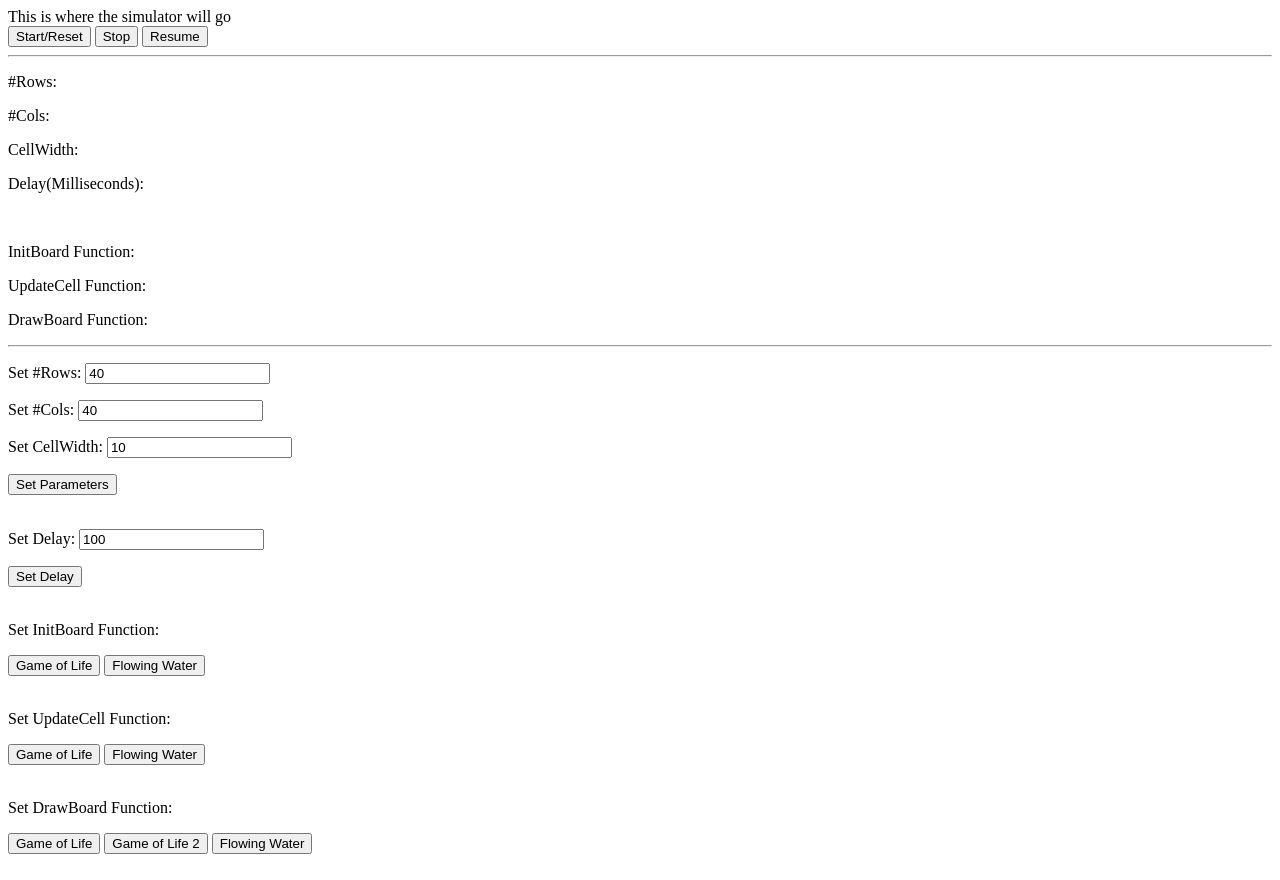
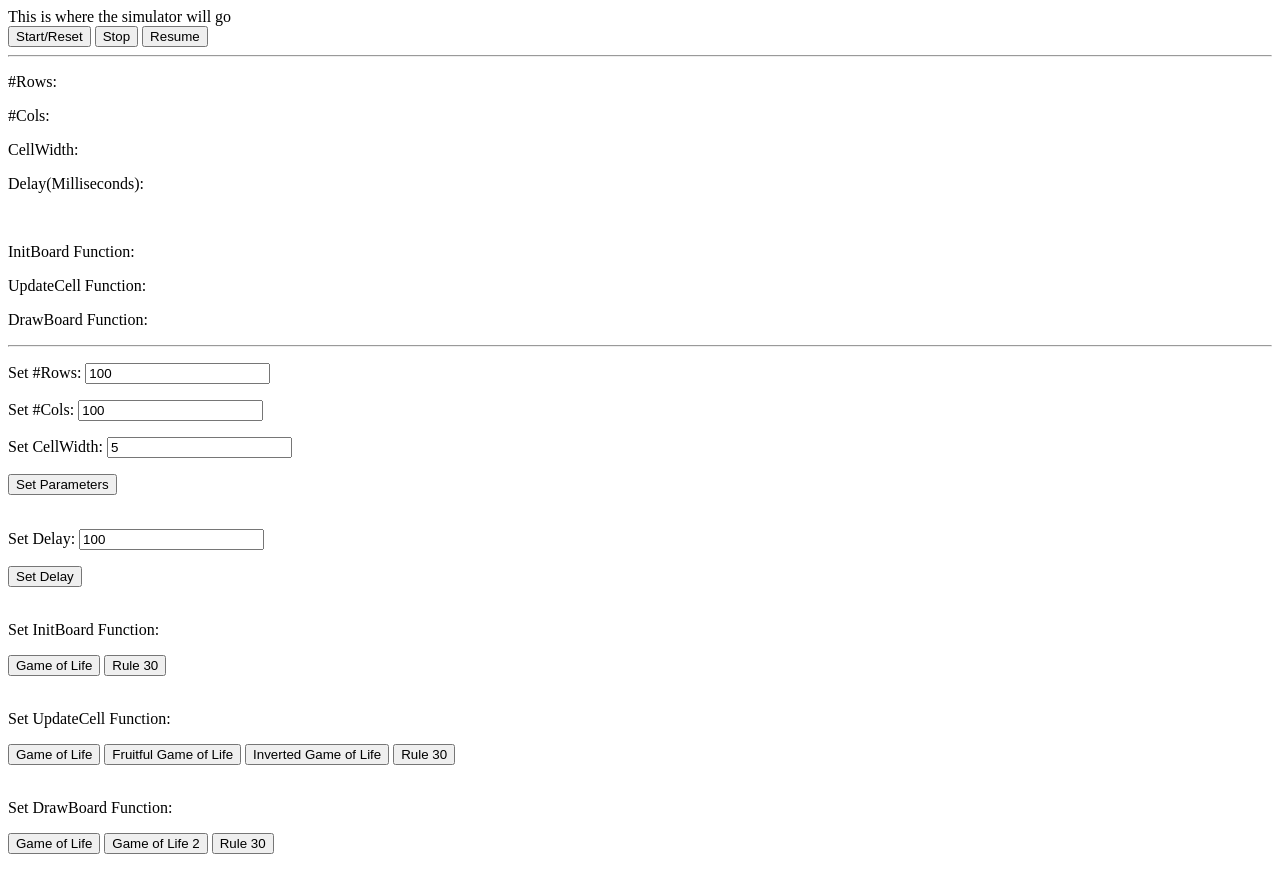
Before and after one commit to Vadim-Pelyushenko/CMPS115_Cellulites, a plain HTML site: page Workable Automata/Version 4/index.html in a window 1280 px wide. Drawn offline with Linux system fonts and the light colour scheme.

Commit message:
True revert

```diff
--- a/Workable Automata/Version 4/index.html
+++ b/Workable Automata/Version 4/index.html
@@ -9,7 +9,7 @@
 		<script type="text/javascript" src="site_controller.js"></script>
 
 		<script type="text/javascript" src="game_of_life.js"></script>
-		<script type="text/javascript" src="flowingWater1.js"></script>
+		<script type="text/javascript" src="rule30.js"></script>
 	</head>
 
 	<body>
@@ -31,38 +31,45 @@
 		<hr>
 
 		<p>
-			Set #Rows: <input type="text" id="quantityRowInput" value="40">
+			Set #Rows: <input type="text" id="quantityRowInput" value="100">
 		</p>
 		<p>
-			Set #Cols: <input type="text" id="quantityColInput" value="40">
+			Set #Cols: <input type="text" id="quantityColInput" value="100">
 		</p>
 		<p>
-			Set CellWidth: <input type="text" id="cellWidthInput" value="10">
+			Set CellWidth: <input type="text" id="cellWidthInput" value="5">
 		</p>
 		<button type="button" onclick="setParameters()">Set Parameters</button>
 		<br>
+
 		<br>
 		<p>
 			Set Delay: <input type="text" id="delayInput" value="100">
 		</p>
 		<button id="setDelay" onclick="setDelay()">Set Delay</button>
 		<br>
+
 		<br>
 		<p>Set InitBoard Function:</p>
 		<button type="button" onclick="setBoardInitFunction(gameOfLifeInitBoard)">Game of Life</button>
-		<button type="button" onclick="setBoardInitFunction(waterInitBoard)">Flowing Water</button>
+		<button type="button" onclick="setBoardInitFunction(rule30InitBoard)">Rule 30</button>
 		<br>
+
 		<br>
 		<p>Set UpdateCell Function:</p>
 		<button type="button" onclick="setCellUpdateFunction(gameOfLifeUpdateCell)">Game of Life</button>
-		<button type="button" onclick="setCellUpdateFunction(waterUpdateCell)">Flowing Water</button>
+		<button type="button" onclick="setCellUpdateFunction(gameOfLifeUpdateCell2)">Fruitful Game of Life</button>
+		<button type="button" onclick="setCellUpdateFunction(gameOfLifeUpdateCell3)">Inverted Game of Life</button>
+		<button type="button" onclick="setCellUpdateFunction(rule30UpdateCell)">Rule 30</button>
 		<br>
+
 		<br>
 		<p>Set DrawBoard Function:</p>
 		<button type="button" onclick="setDrawBoardFunction(gameOfLifeDrawBoard)">Game of Life</button>
 		<button type="button" onclick="setDrawBoardFunction(gameOfLifeDrawBoard2)">Game of Life 2</button>
-		<button type="button" onclick="setDrawBoardFunction(waterDrawBoard)">Flowing Water</button>
+		<button type="button" onclick="setDrawBoardFunction(rule30DrawBoard)">Rule 30</button>
 		<br>
+
 		<br>
 	</body>
 </html>
```
